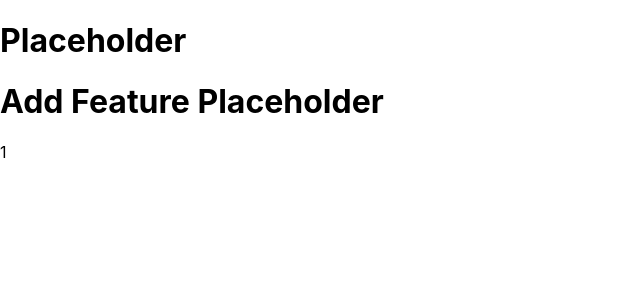
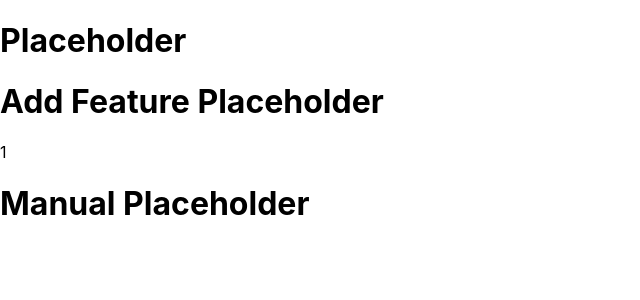
Before and after one commit to mpuchyr/carcassonne_score_app, a React (Create React App) app: page /players/1/1 in a window 1280 px wide. Shown: the top 300 px of the page, without its empty margins (0-640 px from the left). Built offline with nearby package versions, Linux system fonts and the light colour scheme.

Commit message:
Create components/features/Manual.js and components/features/Road.js and import them into components/AddFeature.js

```diff
--- a/src/components/AddFeature.js
+++ b/src/components/AddFeature.js
@@ -1,11 +1,24 @@
 import React from 'react';
+import Manual from './features/Manual';
+import Road from './features/Road';
 
 const AddFeature = (props) => {
     console.log(props.match.params.featurename)
+
+    const featureToShow = () => {
+        switch(props.match.params.featurename) {
+            case 'road':
+                return <Road />
+            default:
+                return <Manual />
+        }
+    }
+
     return(
         <div>
             <h1>Add Feature Placeholder</h1>
             <p>{props.match.params.featurename}</p>
+            {featureToShow()}
         </div>
     )
 }
--- /dev/null
+++ b/src/components/features/Manual.js
@@ -0,0 +1,13 @@
+import React, { useState } from 'react';
+
+const Manual = () => {
+    const [score, setScore] = useState(0)
+
+    return (
+        <div>
+            <h1>Manual Placeholder</h1>
+        </div>
+    )
+}
+
+export default Manual
--- /dev/null
+++ b/src/components/features/Road.js
@@ -0,0 +1,14 @@
+import React, { useState } from 'react';
+
+const Road = () => {
+    const [score, setScore] = useState(0)
+    const [hasInn, setHasInn] = useState(false)
+
+    return (
+        <div>
+            <h1>Road Score Placeholder</h1>
+        </div>
+    )
+}
+
+export default Road
```
Also changed, not shown: 1 other file (tests, documents, lock files or other folders).
